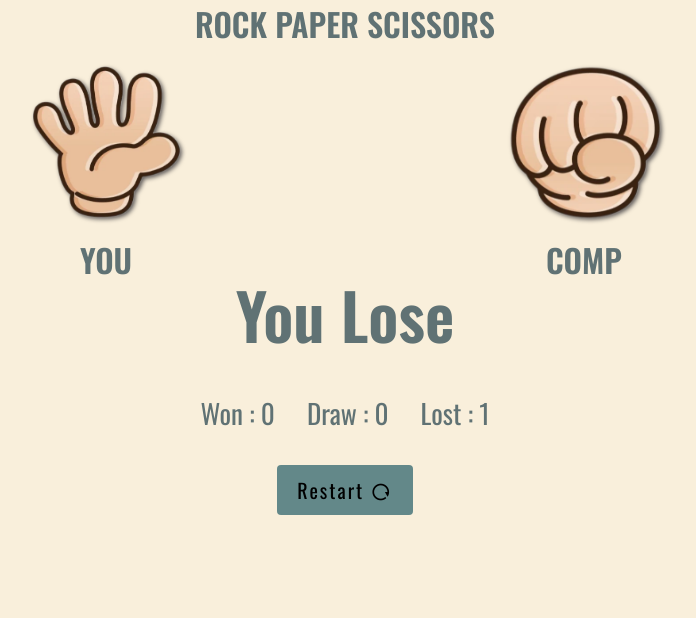
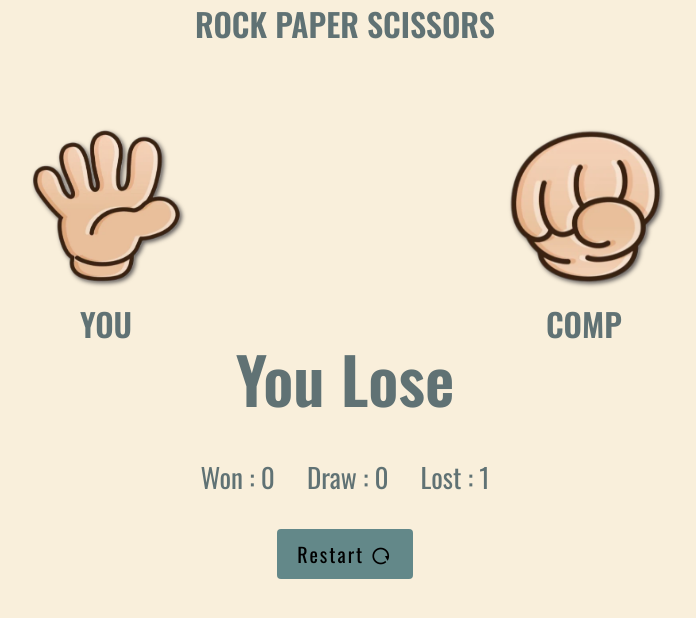
Before and after one commit to revanthuradi/rock-paper-scissor, a plain HTML site: page index.html in a window 1280 px wide. Both pictures are taken after a click on the picture 413 px from the left and 249 px from the top of the page. Shown: the whole page, without its empty margins (295-991 px from the left). Drawn offline with nearby package versions, Linux system fonts and the light colour scheme.

Commit message:
code updated

```diff
--- a/script.js
+++ b/script.js
@@ -10,9 +10,9 @@ const draw = document.querySelector(".draw")
 const wonInfo = document.querySelector(".result-info-h1")
 
 
-let winSound = new Audio("sounds/winner.m4a")
-let drawSound = new Audio("sounds/draw.m4a")
-let lostSound = new Audio("sounds/lost.m4a")
+const winSound = new Audio("sounds/winner.m4a")
+const drawSound = new Audio("sounds/draw.m4a")
+const lostSound = new Audio("sounds/lost.m4a")
 
 let wonCount = 0
 let lostCount = 0
--- a/style.css
+++ b/style.css
@@ -83,7 +83,7 @@ body{
 .result{
     width: 100%;
     display: none;
-    margin-top:2rem ;
+    margin-top:6rem ;
 }
 
 .result > .choice-images{
```
